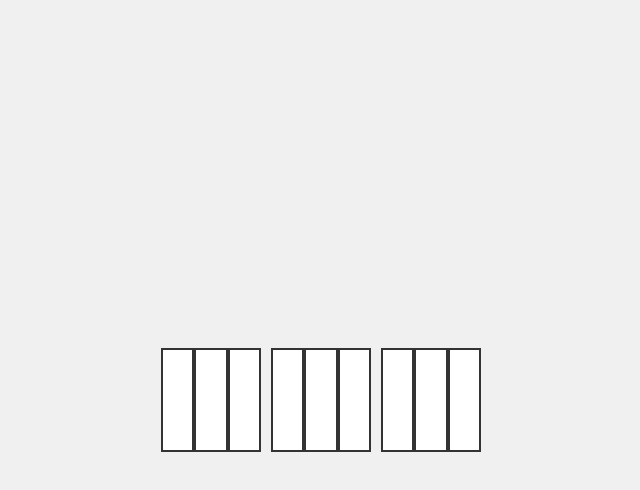
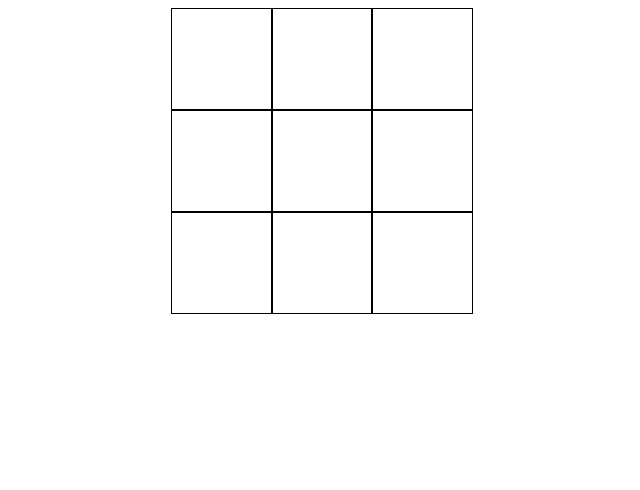
Before and after one commit to On-Fi/tic-tac-toe-JS-game, a plain HTML site: page index.html in a window 1280 px wide. Shown: the whole page, without its empty margins (319-959 px from the left). Drawn offline with Linux system fonts and the light colour scheme.

Commit message:
Update styles.css
Co-Authored-By: username-onfi <154669026+username-onfi@users.noreply.github.com>

```diff
--- a/styles.css
+++ b/styles.css
@@ -1,34 +1,24 @@
-body {
+.tic-tac-toe {
+    display: grid;
+    grid-template-columns: repeat(3, 1fr);
+    grid-template-rows: repeat(3, 1fr);
+    gap: 0px;
+    width: 300px; /* Adjust the width as needed */
+    margin: auto; /* Center the grid */
+}
+
+/* Style for individual cells (adjust as needed) */
+.cell {
+    width: 100%;
+    height: 100px;
+    border: 1px solid #000;
     display: flex;
     align-items: center;
     justify-content: center;
-    height: 100vh;
-    margin: 0;
-    background-color: #f0f0f0;
-}
-
-.tic-tac-toe {
-    display: grid;
-    grid-template-columns: repeat(3, 100px);
-    gap: 10px;
-}
-
-.row {
-    display: flex;
-}
-
-.cell {
-    width: 100px;
-    height: 100px;
-    border: 2px solid #333;
-    font-size: 3em;
-    display: flex;
-    align-items: center;
-    justify-content: center;
+    font-size: 24px;
     cursor: pointer;
-    background-color: #fff;
 }
 
 .cell:hover {
-    background-color: #f0f0f0;
+    background-color: #eee; /* Add a hover effect if desired */
 }
```
